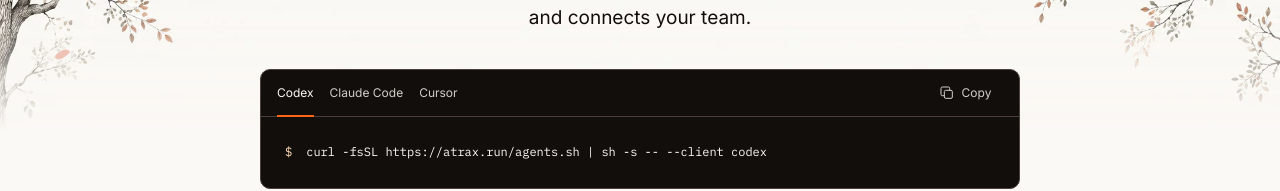
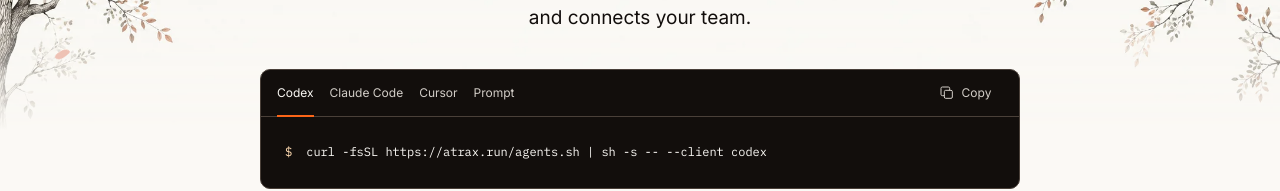
Before and after one commit to rishabhsai/atrax, a Next.js app: page / in a window 1280 px wide. Shown: the part 352-543 px from the top of the page. Built offline with nearby package versions, Linux system fonts and the light colour scheme.

Commit message:
Add plain-English prompt to agent setup options

```diff
--- a/app/components/AgentCommand.tsx
+++ b/app/components/AgentCommand.tsx
@@ -2,16 +2,32 @@
 
 import { useId, useRef, useState } from "react";
 
-const clients = [
+type SetupOption = { label: string; kind: "command" | "prompt"; text: string };
+
+const setupOptions: SetupOption[] = [
+  ...[
   { value: "codex", label: "Codex" },
   { value: "claude-code", label: "Claude Code" },
   { value: "cursor", label: "Cursor" },
+  ].map(({ value, label }): SetupOption => ({
+    label,
+    kind: "command",
+    text: `curl -fsSL https://atrax.run/agents.sh | sh -s -- --client ${value}`,
+  })),
+  {
+    label: "Prompt",
+    kind: "prompt",
+    text: "Read https://atrax.run/agents.md and help me build or update my app with Atrax. Set it up for my agent, run it locally, and check that it works.",
+  },
 ];
 
 type CopyState = "ready" | "copying" | "copied" | "failed";
 
-function Terminal({ client, onClientChange }: { client: string; onClientChange: (client: string) => void }) {
-  const text = `curl -fsSL https://atrax.run/agents.sh | sh -s -- --client ${client}`;
+function Terminal() {
+  const [option, setOption] = useState(setupOptions[0]);
+  const { text, kind } = option;
+  const isPrompt = kind === "prompt";
+  const contentLabel = isPrompt ? "Prompt" : "Command";
   const [state, setState] = useState<CopyState>("ready");
   const pending = useRef(false);
   const field = useRef<HTMLPreElement>(null);
@@ -41,33 +57,31 @@
   return (
     <div className="agent-terminal">
       <div className="agent-terminal-bar">
-        <div className="agent-clients" role="group" aria-label="Your agent">
-          {clients.map(({ value, label }) => (
-            <button key={value} type="button" aria-pressed={client === value} disabled={state === "copying"} onClick={() => { setState("ready"); onClientChange(value); }}>{label}</button>
+        <div className="agent-clients" role="group" aria-label="Setup options">
+          {setupOptions.map((item) => (
+            <button key={item.label} type="button" aria-pressed={option === item} disabled={state === "copying"} onClick={() => { setState("ready"); setOption(item); }}>{item.label}</button>
           ))}
         </div>
-        <button className="agent-copy" type="button" aria-label={state === "copied" ? "Command copied" : "Copy command"} onClick={copy} disabled={state === "copying"}>
+        <button className="agent-copy" type="button" aria-label={state === "copied" ? `${contentLabel} copied` : `Copy ${kind}`} onClick={copy} disabled={state === "copying"}>
           {state === "copied" ? <span aria-hidden="true">✓</span> : <svg aria-hidden="true" width="16" height="16" viewBox="0 0 24 24" fill="none" stroke="currentColor" strokeWidth="1.5"><rect x="8" y="8" width="12" height="12" rx="2" /><path d="M16 8V5a2 2 0 0 0-2-2H5a2 2 0 0 0-2 2v9a2 2 0 0 0 2 2h3" /></svg>}
           <span>{state === "copied" ? "Copied" : state === "copying" ? "Copying…" : "Copy"}</span>
         </button>
       </div>
       <div className="agent-terminal-command">
-        <span aria-hidden="true">$</span>
-        <pre ref={field} tabIndex={0} aria-label="Terminal setup command" aria-describedby={statusId}><code>{text}</code></pre>
+        {!isPrompt && <span aria-hidden="true">$</span>}
+        <pre ref={field} className={isPrompt ? "agent-prompt" : undefined} tabIndex={0} aria-label={isPrompt ? "Agent setup prompt" : "Terminal setup command"} aria-describedby={statusId}>{isPrompt ? text : <code>{text}</code>}</pre>
       </div>
       <p className={state === "failed" ? "agent-copy-error" : "sr-only"} id={statusId} role="status" aria-live="polite">
-        {state === "failed" ? "Couldn’t copy. The command is selected so you can copy it manually." : state === "copied" ? "Command copied." : ""}
+        {state === "failed" ? `Couldn’t copy. The ${kind} is selected so you can copy it manually.` : state === "copied" ? `${contentLabel} copied.` : ""}
       </p>
     </div>
   );
 }
 
 export function AgentCommand() {
-  const [client, setClient] = useState(clients[0].value);
-
   return (
     <div className="agent-handoff">
-      <Terminal client={client} onClientChange={setClient} />
+      <Terminal />
       <p className="agent-guide-note">If you’re an agent, read <a href="/agents.md">atrax.run/agents.md <span aria-hidden="true">↗</span></a></p>
     </div>
   );
--- a/app/globals.css
+++ b/app/globals.css
@@ -4317,6 +4317,7 @@
 .agent-terminal-command > span { color: var(--orange-light); user-select: none; }
 .agent-terminal-command pre { min-width: 0; margin: 0; white-space: pre-wrap; overflow-wrap: anywhere; font: inherit; }
 .agent-terminal-command code { font: inherit; }
+.agent-terminal-command .agent-prompt { font: 14px/1.7 var(--font-sans); }
 .agent-copy-error { margin: 0; padding: 0 24px 20px; color: var(--orange-light); font-size: 12px; }
 .sr-only { position: absolute; width: 1px; height: 1px; padding: 0; margin: -1px; overflow: hidden; clip-path: inset(50%); white-space: nowrap; border: 0; }
 .agent-guide-note { margin: 18px 0 0; color: var(--muted); font-size: 13px; text-align: center; }
@@ -4356,6 +4357,12 @@
   .footer-statement .brand-footer { margin-bottom: 12px; }
 }
 
+@media (max-width: 380px) {
+  .agent-terminal-bar { padding-inline: 10px; }
+  .agent-clients { gap: 8px; }
+  .agent-clients button { font-size: 11px; }
+}
+
 /* Decorative motion stays separate from text and controls. */
 .hero-atmosphere { --pointer-x: 0px; --pointer-y: 0px; position: absolute; inset: 0; z-index: -1; pointer-events: none; }
 .hero-atmosphere .home-trees { transform: translate3d(var(--pointer-x), var(--pointer-y), 0); transition: transform 450ms var(--ease-out); }
```
